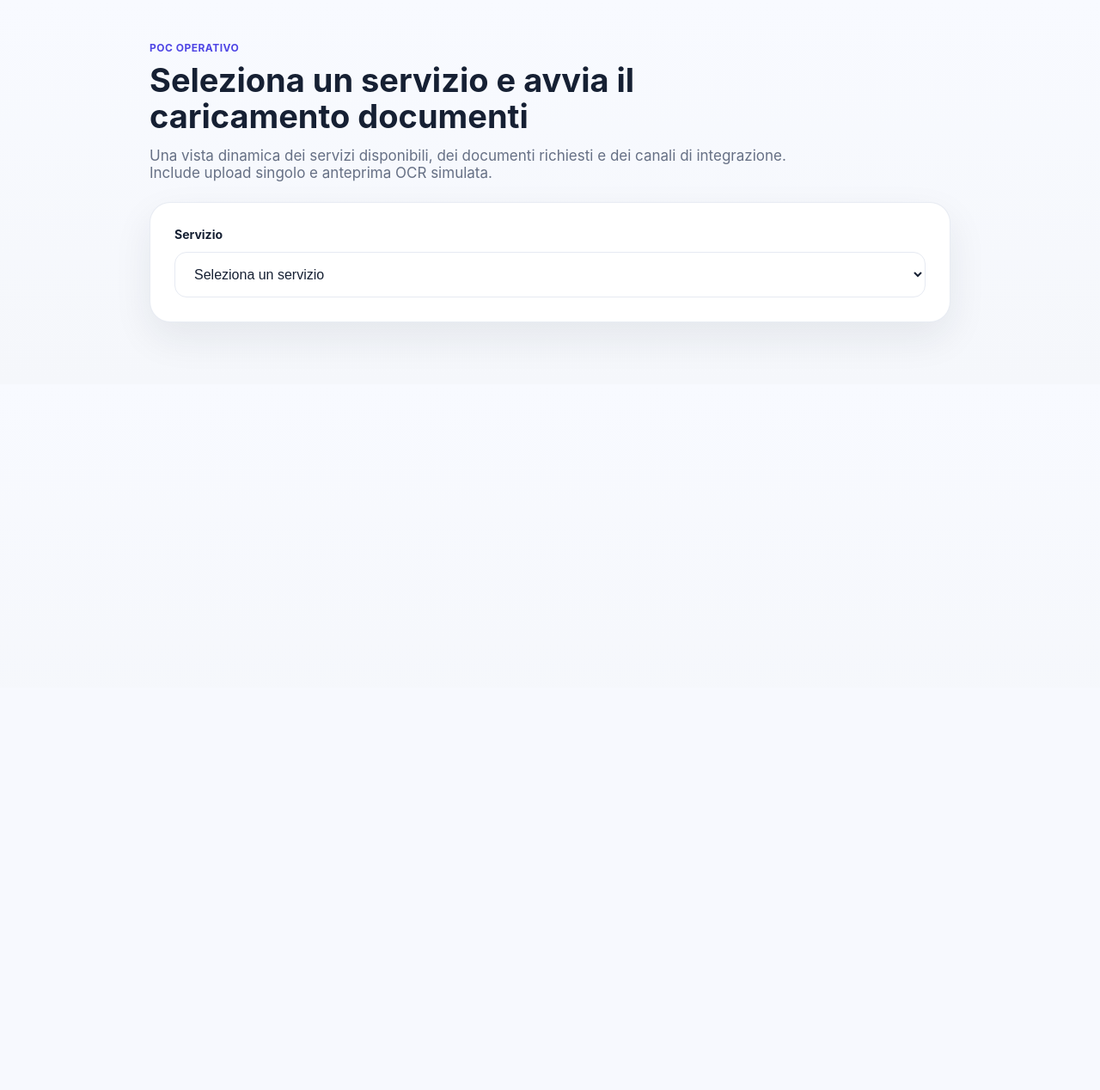
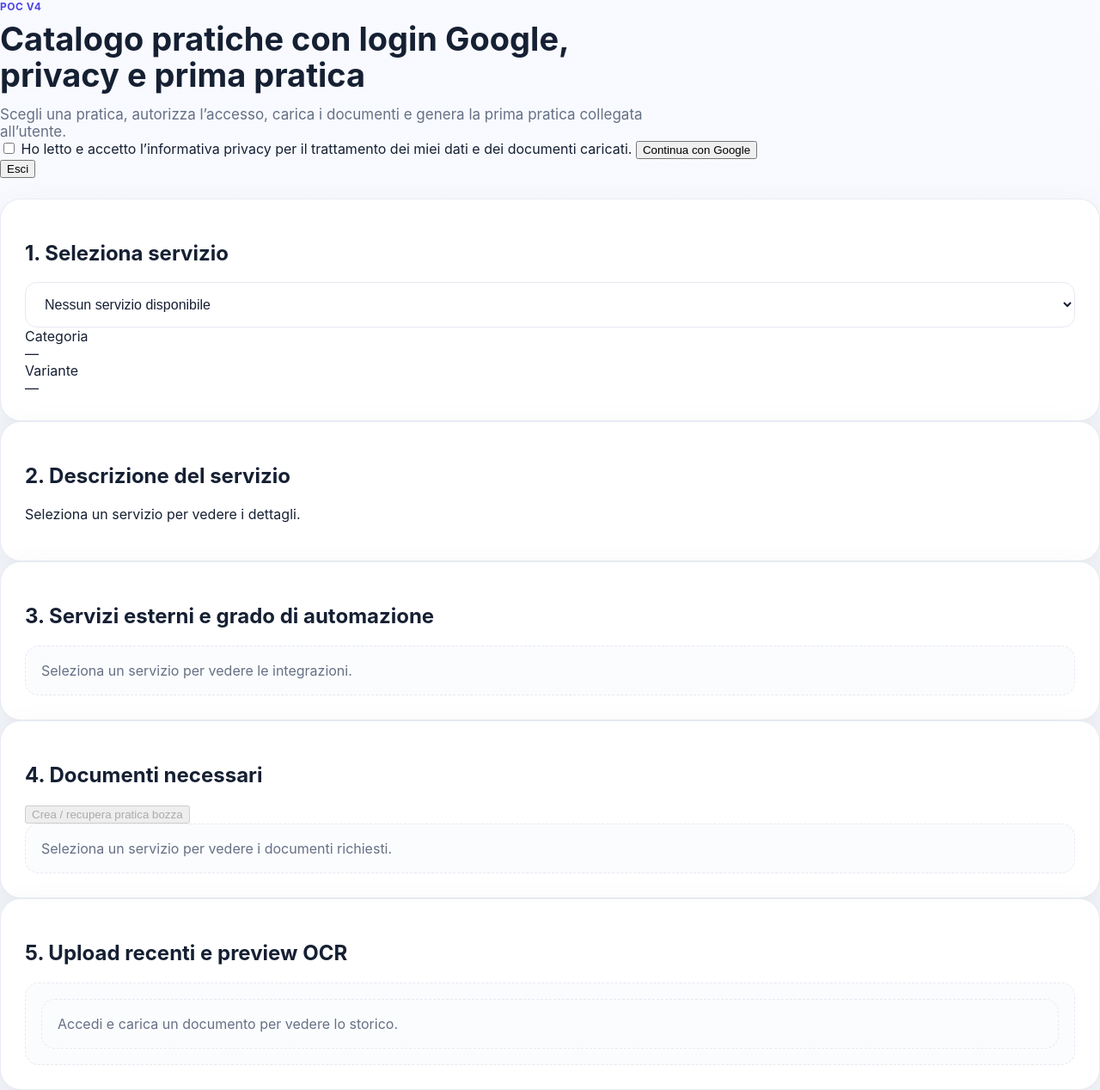
Before and after one commit to francescogalvan-collab/AutoMate, a Flask app: page / in a window 1280 px wide. Shown: the whole page at 86% size. Before the commit the page ends 387 px from the top, so only its background shows below. Run offline with Flask 3, Linux system fonts and the light colour scheme; data that the repository does not hold is empty; some libraries are stand-ins or nearby versions.

Commit message:
Add files via upload

```diff
--- a/templates/index.html
+++ b/templates/index.html
@@ -1,234 +1,326 @@
-<!doctype html>
+<!DOCTYPE html>
 <html lang="it">
 <head>
-  <meta charset="utf-8">
-  <meta name="viewport" content="width=device-width, initial-scale=1">
-  <title>AutoMate — POC servizi</title>
-  <link rel="stylesheet" href="/static/style.css">
+  <meta charset="UTF-8" />
+  <meta name="viewport" content="width=device-width, initial-scale=1.0" />
+  <title>AutoMate - POC v4</title>
+  <link rel="stylesheet" href="{{ url_for('static', filename='style.css') }}">
 </head>
 <body>
-  <main class="page-shell">
-    <section class="hero">
-      <p class="eyebrow">POC operativo</p>
-      <h1>Seleziona un servizio e avvia il caricamento documenti</h1>
-      <p class="hero-copy">Una vista dinamica dei servizi disponibili, dei documenti richiesti e dei canali di integrazione. Include upload singolo e anteprima OCR simulata.</p>
-    </section>
-
-    <section class="card">
-      <div class="field-block">
-        <label for="services">Servizio</label>
-        <select id="services">
-          <option value="">Caricamento servizi...</option>
-        </select>
+  <div class="page">
+    <header class="hero">
+      <div>
+        <div class="eyebrow">POC v4</div>
+        <h1>Catalogo pratiche con login Google, privacy e prima pratica</h1>
+        <p class="hero-copy">Scegli una pratica, autorizza l’accesso, carica i documenti e genera la prima pratica collegata all’utente.</p>
       </div>
-
-      <div id="serviceMeta" class="service-meta hidden">
-        <div class="meta-section">
-          <h2>Descrizione del servizio</h2>
-          <p id="serviceDescription"></p>
+      <div class="auth-panel">
+        <div id="loggedOutBox">
+          <label class="privacy-box">
+            <input type="checkbox" id="privacyConsent">
+            <span>Ho letto e accetto l’informativa privacy per il trattamento dei miei dati e dei documenti caricati.</span>
+          </label>
+          <button class="primary-btn" id="googleLoginBtn">Continua con Google</button>
         </div>
-
-        <div class="meta-section">
-          <h2>Documenti necessari</h2>
-          <div id="documents" class="document-list"></div>
-        </div>
-
-        <div class="meta-section">
-          <h2>Interfacce e grado di automazione</h2>
-          <div id="integrations" class="integration-list"></div>
-        </div>
-
-        <div class="meta-section">
-          <h2>Documenti caricati e dati OCR simulati</h2>
-          <div id="uploads" class="upload-list empty-state">Nessun documento caricato per questo servizio.</div>
+        <div id="loggedInBox" class="hidden">
+          <div class="user-chip">
+            <div class="user-avatar" id="userAvatar"></div>
+            <div>
+              <div class="user-name" id="userName"></div>
+              <div class="user-email" id="userEmail"></div>
+            </div>
+          </div>
+          <button class="secondary-btn" id="logoutBtn">Esci</button>
         </div>
       </div>
-    </section>
-  </main>
+    </header>
+
+    <main class="container">
+      <section class="card">
+        <h2>1. Seleziona servizio</h2>
+        <select id="services"></select>
+        <div class="service-meta">
+          <div>
+            <span class="meta-label">Categoria</span>
+            <div id="serviceCategory" class="meta-value">—</div>
+          </div>
+          <div>
+            <span class="meta-label">Variante</span>
+            <div id="serviceVariant" class="meta-value">—</div>
+          </div>
+        </div>
+      </section>
+
+      <section class="grid">
+        <section class="card">
+          <h2>2. Descrizione del servizio</h2>
+          <p id="serviceDescription" class="description">Seleziona un servizio per vedere i dettagli.</p>
+        </section>
+
+        <section class="card">
+          <h2>3. Servizi esterni e grado di automazione</h2>
+          <div id="integrations" class="stack-list empty-state">Seleziona un servizio per vedere le integrazioni.</div>
+        </section>
+      </section>
+
+      <section class="card">
+        <div class="card-header">
+          <h2>4. Documenti necessari</h2>
+          <button class="secondary-btn" id="createPracticeBtn" disabled>Crea / recupera pratica bozza</button>
+        </div>
+        <div id="documents" class="stack-list empty-state">Seleziona un servizio per vedere i documenti richiesti.</div>
+      </section>
+
+      <section class="card">
+        <h2>5. Upload recenti e preview OCR</h2>
+        <div id="uploadsList" class="stack-list empty-state">Accedi e carica un documento per vedere lo storico.</div>
+      </section>
+    </main>
+  </div>
 
 <script>
-const servicesSelect = document.getElementById('services');
-const serviceMeta = document.getElementById('serviceMeta');
-const serviceDescription = document.getElementById('serviceDescription');
-const documentsContainer = document.getElementById('documents');
-const integrationsContainer = document.getElementById('integrations');
-const uploadsContainer = document.getElementById('uploads');
+const state = {
+  selectedVariantId: null,
+  currentPracticeId: null,
+  session: null
+};
 
-let currentVariantId = null;
-let cachedDetail = null;
-
-function escapeHtml(value) {
-  return String(value ?? '')
-    .replaceAll('&', '&amp;')
-    .replaceAll('<', '&lt;')
-    .replaceAll('>', '&gt;')
-    .replaceAll('"', '&quot;')
-    .replaceAll("'", '&#039;');
+async function fetchJSON(url, options = {}) {
+  const res = await fetch(url, options);
+  if (!res.ok) {
+    let message = `Errore ${res.status}`;
+    try {
+      const payload = await res.json();
+      if (payload.error) message = payload.error;
+      if (payload.message) message = payload.message;
+    } catch (_) {}
+    throw new Error(message);
+  }
+  return res.json();
 }
 
-async function fetchJson(url, options = {}) {
-  const response = await fetch(url, options);
-  if (!response.ok) {
-    const text = await response.text();
-    throw new Error(text || `Errore HTTP ${response.status}`);
+async function loadSession() {
+  state.session = await fetchJSON('/api/session');
+  const loggedIn = state.session.is_authenticated;
+  document.getElementById('loggedOutBox').classList.toggle('hidden', loggedIn);
+  document.getElementById('loggedInBox').classList.toggle('hidden', !loggedIn);
+
+  if (loggedIn) {
+    document.getElementById('userName').textContent = state.session.user_name || 'Utente';
+    document.getElementById('userEmail').textContent = state.session.user_email || '';
+    document.getElementById('userAvatar').textContent = (state.session.user_name || state.session.user_email || 'U').trim().slice(0, 1).toUpperCase();
+    await loadUploads();
+  } else {
+    document.getElementById('uploadsList').innerHTML = '<div class="empty-state">Accedi e carica un documento per vedere lo storico.</div>';
   }
-  return response.json();
+  syncCreatePracticeButton();
+}
+
+function syncCreatePracticeButton() {
+  const btn = document.getElementById('createPracticeBtn');
+  btn.disabled = !(state.session?.is_authenticated && state.selectedVariantId);
+}
+
+async function startGoogleLogin() {
+  const privacyAccepted = document.getElementById('privacyConsent').checked;
+  if (!privacyAccepted) {
+    alert('Per procedere devi accettare l’informativa privacy.');
+    return;
+  }
+  const res = await fetch('/auth/google/start', {
+    method: 'POST',
+    headers: {'Content-Type': 'application/json'},
+    body: JSON.stringify({ privacy_accepted: true })
+  });
+  if (res.redirected) {
+    window.location.href = res.url;
+    return;
+  }
+  const text = await res.text();
+  document.open();
+  document.write(text);
+  document.close();
+}
+
+async function logout() {
+  await fetchJSON('/auth/logout', { method: 'POST' });
+  location.reload();
 }
 
 async function loadServices() {
-  try {
-    const services = await fetchJson('/api/services');
-    servicesSelect.innerHTML = '<option value="">Seleziona un servizio</option>';
-    services.forEach(service => {
-      const option = document.createElement('option');
-      option.value = service.variant_id;
-      option.textContent = `${service.category_name} — ${service.variant_name}`;
-      servicesSelect.appendChild(option);
-    });
-  } catch (error) {
-    servicesSelect.innerHTML = '<option value="">Errore caricamento servizi</option>';
-    console.error(error);
+  const services = await fetchJSON('/api/services');
+  const select = document.getElementById('services');
+  select.innerHTML = '';
+  services.forEach((item, idx) => {
+    const option = document.createElement('option');
+    option.value = item.variant_id;
+    option.textContent = `${item.category_name} · ${item.service_name} · ${item.variant_name}`;
+    if (idx === 0) state.selectedVariantId = item.variant_id;
+    select.appendChild(option);
+  });
+  if (services.length > 0) {
+    await loadServiceDetail(select.value);
+  } else {
+    select.innerHTML = '<option>Nessun servizio disponibile</option>';
   }
-}
-
-function renderIntegrations(integrations) {
-  if (!integrations?.length) {
-    integrationsContainer.innerHTML = '<div class="empty-state">Nessuna integrazione censita per questa variante.</div>';
-    return;
-  }
-  integrationsContainer.innerHTML = integrations.map(item => `
-    <article class="integration-item">
-      <div>
-        <div class="integration-title">${escapeHtml(item.portal_name)}</div>
-        <div class="integration-scope">${escapeHtml(item.service_scope || 'Canale operativo')}</div>
-      </div>
-      <div class="integration-badges">
-        <span class="badge badge-automation">${escapeHtml(item.automation_level)}</span>
-        <span class="badge badge-mode">${escapeHtml(item.submission_mode)}</span>
-      </div>
-    </article>
-  `).join('');
-}
-
-function renderUploads(uploads) {
-  if (!uploads?.length) {
-    uploadsContainer.className = 'upload-list empty-state';
-    uploadsContainer.innerHTML = 'Nessun documento caricato per questo servizio.';
-    return;
-  }
-  uploadsContainer.className = 'upload-list';
-  uploadsContainer.innerHTML = uploads.map(upload => {
-    const ocr = upload.ocr_payload || {};
-    const details = Object.entries(ocr)
-      .filter(([key]) => !['document_type', 'confidence'].includes(key))
-      .map(([key, value]) => `<li><strong>${escapeHtml(key)}</strong>: ${escapeHtml(Array.isArray(value) ? value.join(', ') : value)}</li>`)
-      .join('');
-
-    return `
-      <article class="upload-item">
-        <div class="upload-header">
-          <div>
-            <div class="upload-title">${escapeHtml(upload.document_name || upload.document_code)}</div>
-            <div class="upload-subtitle">${escapeHtml(upload.original_filename)}</div>
-          </div>
-          <span class="badge badge-success">${escapeHtml(upload.ocr_status)}</span>
-        </div>
-        <div class="ocr-panel">
-          <div class="ocr-title">Anteprima OCR simulata</div>
-          <ul>${details || '<li>Nessun dato simulato disponibile.</li>'}</ul>
-        </div>
-      </article>
-    `;
-  }).join('');
-}
-
-function renderDocuments(documents) {
-  if (!documents?.length) {
-    documentsContainer.innerHTML = '<div class="empty-state">Nessun requisito documentale disponibile.</div>';
-    return;
-  }
-
-  documentsContainer.innerHTML = documents.map(doc => `
-    <article class="document-item" data-document-code="${escapeHtml(doc.code)}">
-      <div class="document-main">
-        <div class="document-title-row">
-          <div class="document-title">${escapeHtml(doc.name)}</div>
-          <span class="badge badge-neutral">${escapeHtml(doc.mode)}</span>
-        </div>
-        <div class="document-note">${escapeHtml(doc.notes || 'Documento richiesto dal flusso della pratica.')}</div>
-        <div class="upload-actions">
-          <label class="upload-button">
-            Carica file
-            <input type="file" data-document-code="${escapeHtml(doc.code)}" data-document-name="${escapeHtml(doc.name)}" />
-          </label>
-          <span class="inline-status" id="status-${escapeHtml(doc.code)}">Non caricato</span>
-        </div>
-      </div>
-    </article>
-  `).join('');
-
-  documentsContainer.querySelectorAll('input[type="file"]').forEach(input => {
-    input.addEventListener('change', handleUpload);
+  select.addEventListener('change', async (e) => {
+    state.selectedVariantId = e.target.value;
+    state.currentPracticeId = null;
+    await loadServiceDetail(e.target.value);
   });
 }
 
 async function loadServiceDetail(variantId) {
-  if (!variantId) {
-    serviceMeta.classList.add('hidden');
-    currentVariantId = null;
-    cachedDetail = null;
+  state.selectedVariantId = variantId;
+  const payload = await fetchJSON(`/api/services/${variantId}`);
+  document.getElementById('serviceDescription').textContent = payload.service.description || 'Nessuna descrizione disponibile.';
+  document.getElementById('serviceCategory').textContent = payload.service.category_name || '—';
+  document.getElementById('serviceVariant').textContent = payload.service.variant_name || '—';
+
+  const docsContainer = document.getElementById('documents');
+  docsContainer.innerHTML = '';
+  if (!payload.documents.length) {
+    docsContainer.innerHTML = '<div class="empty-state">Nessun documento richiesto.</div>';
+  } else {
+    payload.documents.forEach(doc => {
+      const row = document.createElement('div');
+      row.className = 'doc-item';
+      row.innerHTML = `
+        <div>
+          <div class="doc-title">${doc.name}</div>
+          <div class="doc-note">${doc.notes || 'Documento richiesto per la pratica.'}</div>
+        </div>
+        <div class="doc-actions">
+          <span class="badge ${doc.mode === 'required' ? 'badge-danger' : 'badge-neutral'}">${doc.mode}</span>
+          <label class="upload-btn">
+            <input type="file" data-document-code="${doc.code}" class="file-input">
+            Carica file
+          </label>
+        </div>
+      `;
+      docsContainer.appendChild(row);
+    });
+    docsContainer.querySelectorAll('.file-input').forEach(input => {
+      input.addEventListener('change', handleFileUpload);
+    });
+  }
+
+  const integrations = document.getElementById('integrations');
+  integrations.innerHTML = '';
+  if (!payload.integrations.length) {
+    integrations.innerHTML = '<div class="empty-state">Nessuna integrazione configurata.</div>';
+  } else {
+    payload.integrations.forEach(item => {
+      const row = document.createElement('div');
+      row.className = 'integration-item';
+      row.innerHTML = `
+        <div>
+          <div class="integration-title">${item.portal_name}</div>
+          <div class="integration-note">${item.operational_notes || item.capability_description || 'Nessuna nota operativa disponibile.'}</div>
+        </div>
+        <div class="integration-tags">
+          <span class="badge badge-primary">${item.automation_level}</span>
+          <span class="badge badge-neutral">${item.submission_mode}</span>
+        </div>
+      `;
+      integrations.appendChild(row);
+    });
+  }
+  syncCreatePracticeButton();
+}
+
+async function ensurePractice() {
+  if (!state.session?.is_authenticated) {
+    alert('Accedi con Google prima di creare una pratica.');
+    return null;
+  }
+  if (state.currentPracticeId) return state.currentPracticeId;
+  const payload = await fetchJSON('/api/practices', {
+    method: 'POST',
+    headers: {'Content-Type': 'application/json'},
+    body: JSON.stringify({ variant_id: state.selectedVariantId })
+  });
+  state.currentPracticeId = payload.practice_id;
+  return state.currentPracticeId;
+}
+
+async function handleFileUpload(event) {
+  if (!state.session?.is_authenticated) {
+    alert('Accedi con Google prima di caricare documenti.');
+    event.target.value = '';
     return;
   }
 
+  const file = event.target.files[0];
+  if (!file) return;
+
+  await ensurePractice();
+
+  const documentTypeCode = event.target.dataset.documentCode;
+  const formData = new FormData();
+  formData.append('file', file);
+  formData.append('document_type_code', documentTypeCode);
+  formData.append('variant_id', state.selectedVariantId);
+
+  const parent = event.target.closest('.doc-item');
+  const status = document.createElement('div');
+  status.className = 'ocr-preview';
+  status.textContent = 'Upload in corso...';
+  parent.appendChild(status);
+
   try {
-    const detail = await fetchJson(`/api/services/${variantId}`);
-    currentVariantId = variantId;
-    cachedDetail = detail;
-    serviceMeta.classList.remove('hidden');
-    serviceDescription.textContent = detail.service.description;
-    renderDocuments(detail.documents);
-    renderIntegrations(detail.integrations);
-    renderUploads(detail.uploads);
+    const payload = await fetchJSON('/api/upload', {
+      method: 'POST',
+      body: formData
+    });
+
+    status.innerHTML = `
+      <div class="ocr-title">OCR simulato completato</div>
+      <pre>${JSON.stringify(payload.ocr_preview.fields, null, 2)}</pre>
+    `;
+    await loadUploads();
   } catch (error) {
-    console.error(error);
-    serviceDescription.textContent = 'Errore nel caricamento del dettaglio servizio.';
+    status.textContent = error.message;
+    status.classList.add('ocr-error');
   }
 }
 
-async function handleUpload(event) {
-  const input = event.target;
-  const file = input.files?.[0];
-  if (!file || !currentVariantId) return;
+async function loadUploads() {
+  const uploads = await fetchJSON('/api/my/uploads');
+  const container = document.getElementById('uploadsList');
+  container.innerHTML = '';
+  if (!uploads.length) {
+    container.innerHTML = '<div class="empty-state">Nessun documento caricato.</div>';
+    return;
+  }
 
-  const documentCode = input.dataset.documentCode;
-  const documentName = input.dataset.documentName;
-  const statusNode = document.getElementById(`status-${documentCode}`);
-  statusNode.textContent = 'Caricamento...';
-  statusNode.className = 'inline-status is-loading';
-
-  const formData = new FormData();
-  formData.append('file', file);
-  formData.append('variant_id', currentVariantId);
-  formData.append('document_code', documentCode);
-  formData.append('document_name', documentName);
-
-  try {
-    await fetchJson('/api/upload', {
-      method: 'POST',
-      body: formData,
-    });
-    statusNode.textContent = 'Caricato';
-    statusNode.className = 'inline-status is-success';
-    await loadServiceDetail(currentVariantId);
-  } catch (error) {
-    console.error(error);
-    statusNode.textContent = 'Errore upload';
-    statusNode.className = 'inline-status is-error';
-  }
+  uploads.forEach(item => {
+    const row = document.createElement('div');
+    row.className = 'upload-item';
+    row.innerHTML = `
+      <div>
+        <div class="upload-title">${item.filename}</div>
+        <div class="upload-note">${item.document_type_code} · ${new Date(item.created_at).toLocaleString('it-IT')}</div>
+      </div>
+      <div class="upload-preview">
+        <span class="badge badge-success">${item.ocr_status}</span>
+        <pre>${JSON.stringify((item.ocr_preview || {}).fields || {}, null, 2)}</pre>
+      </div>
+    `;
+    container.appendChild(row);
+  });
 }
 
-servicesSelect.addEventListener('change', (event) => loadServiceDetail(event.target.value));
-loadServices();
+document.getElementById('googleLoginBtn').addEventListener('click', startGoogleLogin);
+document.getElementById('logoutBtn').addEventListener('click', logout);
+document.getElementById('createPracticeBtn').addEventListener('click', async () => {
+  const practiceId = await ensurePractice();
+  if (practiceId) {
+    alert(`Pratica bozza pronta: ${practiceId}`);
+  }
+});
+
+loadSession().then(loadServices);
 </script>
 </body>
 </html>
```
